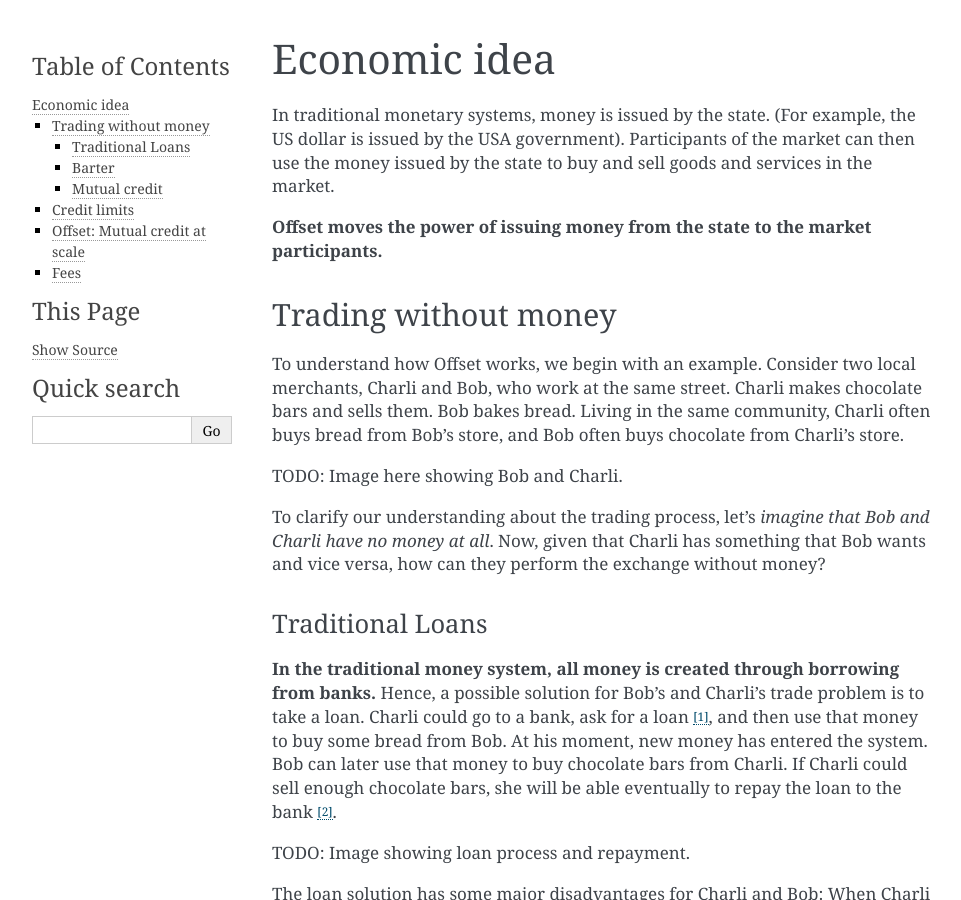
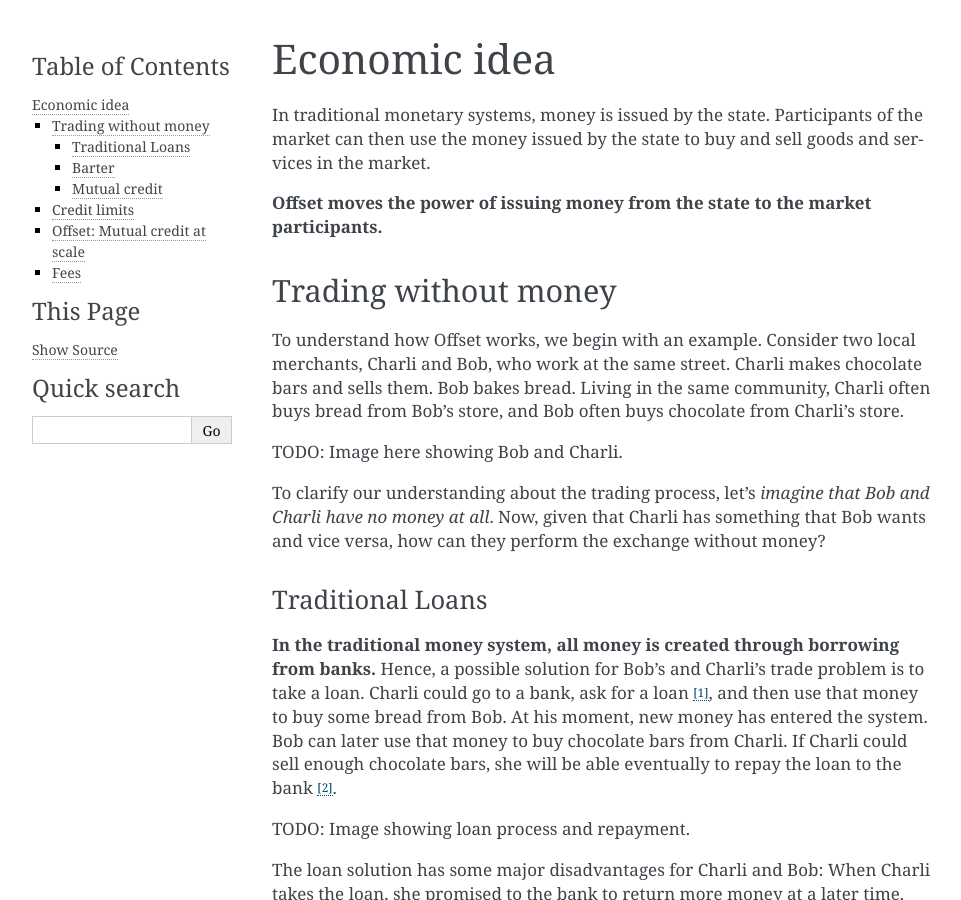
Before and after one commit to freedomlayer/offset_docs, a Sphinx documentation site: the page built from doc/docs/source/economic.rst, in a window 1280 px wide and 900 px high. Shown: the whole window, without its empty margins (148-1109 px from the left). Built offline with Sphinx 7.4.7, drawn with Linux system fonts in a browser that asks for light colours.

Commit message:
Removed comment about US dollar issuing

```diff
--- a/doc/docs/source/economic.rst
+++ b/doc/docs/source/economic.rst
@@ -1,10 +1,9 @@
 Economic idea
 =============
 
-In traditional monetary systems, money is issued by the state. (For example, the
-US dollar is issued by the USA government). Participants of the market can then
-use the money issued by the state to buy and sell goods and services in the
-market.
+In traditional monetary systems, money is issued by the state. Participants of
+the market can then use the money issued by the state to buy and sell goods and
+services in the market.
 
 **Offset moves the power of issuing money from the state to the market
 participants.**
```
